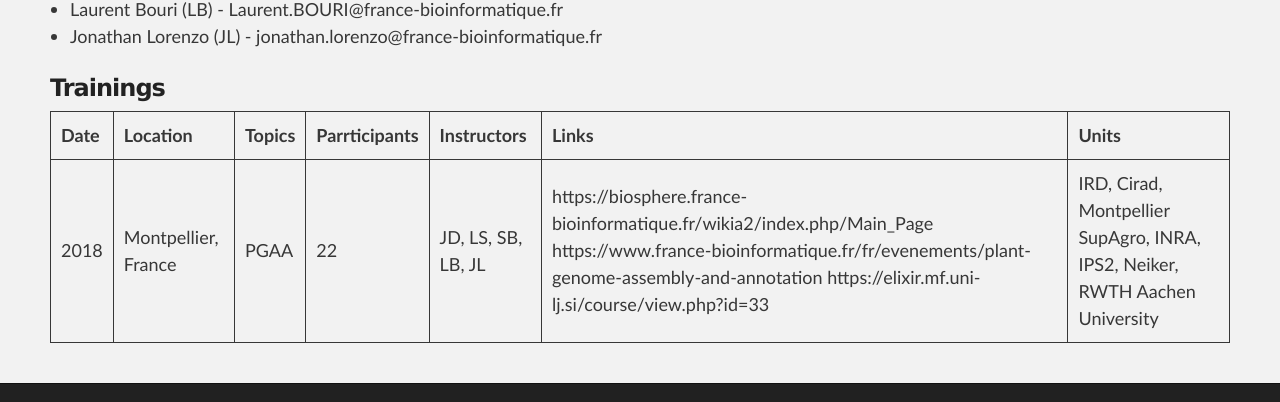
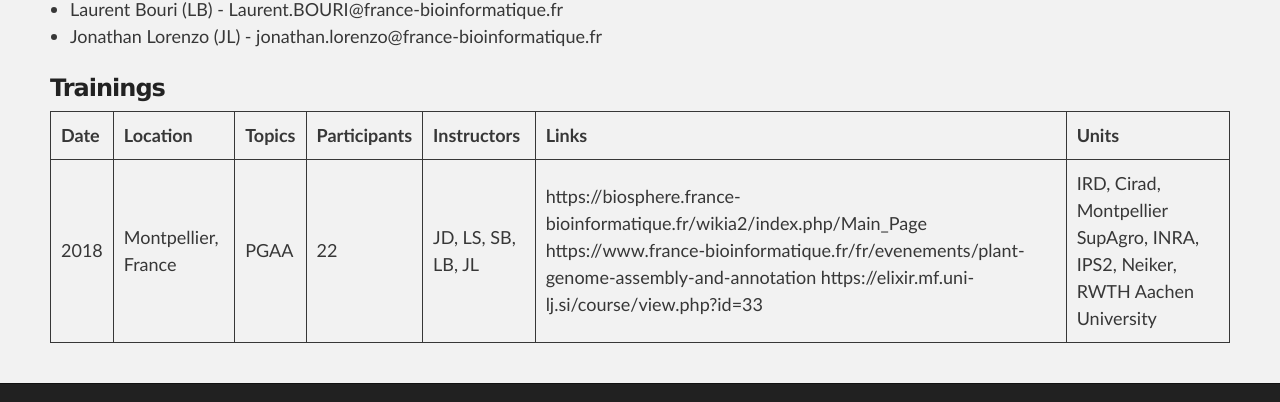
Before and after one commit to SouthGreenPlatform/trainings, a Jekyll site: the page built from _pages/annotation.md, in a window 1280 px wide. Shown: the part 1303-1705 px from the top of the page. Built offline with Jekyll 4.4.1, drawn with Linux system fonts in a browser that asks for light colours; nearby versions of some CDN libraries.

Commit message:
Update annotation.md

```diff
--- a/_pages/annotation.md
+++ b/_pages/annotation.md
@@ -73,5 +73,5 @@ Basic knowledge of Linux (Linux for dummies required)
 
 ### Trainings
 
-| **Date** | **Location** | **Topics** | **Parrticipants** | **Instructors** | **Links** | **Units** |
+| **Date** | **Location** | **Topics** | **Participants** | **Instructors** | **Links** | **Units** |
 | 2018 | Montpellier, France | PGAA  | 22 | JD, LS, SB, LB, JL | https://biosphere.france-bioinformatique.fr/wikia2/index.php/Main_Page https://www.france-bioinformatique.fr/fr/evenements/plant-genome-assembly-and-annotation https://elixir.mf.uni-lj.si/course/view.php?id=33 | IRD, Cirad, Montpellier SupAgro, INRA, IPS2, Neiker, RWTH Aachen University |
```
